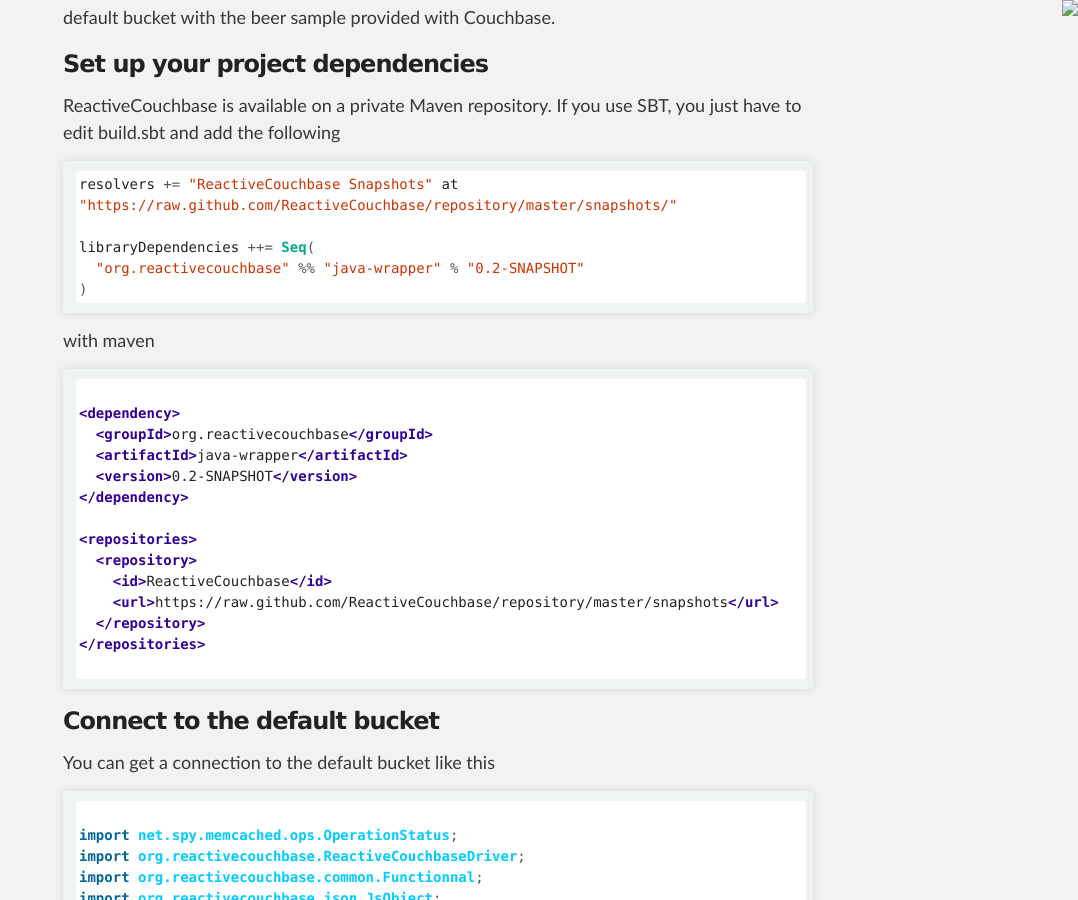
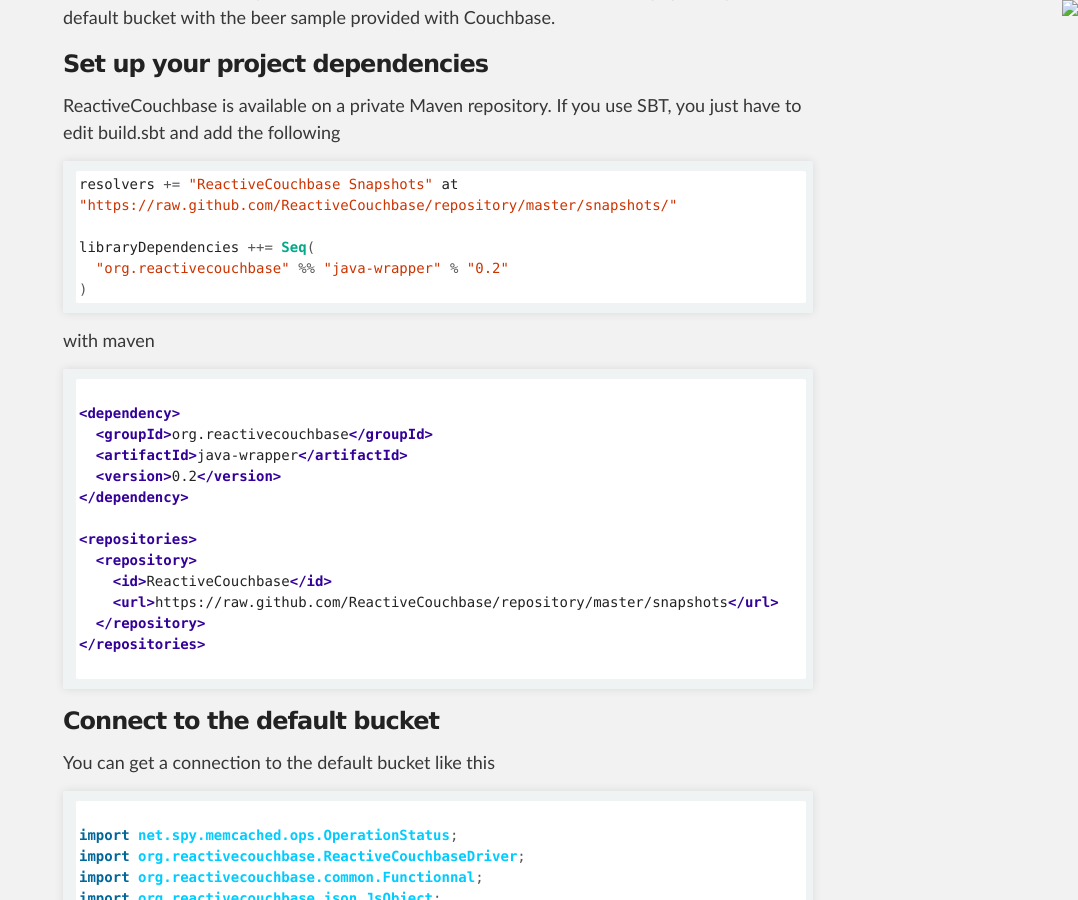
Before and after one commit to hxtpoe/reactivecouchbase.github.io, a Jekyll site: the page built from java.md, in a window 1280 px wide and 900 px high, scrolled down 589 px. Shown: the whole window, without its empty margins (202-1280 px from the left). Built offline with Jekyll 4.4.1, drawn with Linux system fonts in a browser that asks for light colours; Markdown is read by kramdown in place of the engine named in the settings; comment, search, counter and statistics services are not loaded.

Commit message:
Release 0.2

````diff
--- a/java.md
+++ b/java.md
@@ -27,7 +27,7 @@
 resolvers += "ReactiveCouchbase Snapshots" at "https://raw.github.com/ReactiveCouchbase/repository/master/snapshots/"
 
 libraryDependencies ++= Seq(
-  "org.reactivecouchbase" %% "java-wrapper" % "0.2-SNAPSHOT"
+  "org.reactivecouchbase" %% "java-wrapper" % "0.2"
 )
 ```
 
@@ -38,7 +38,7 @@
 <dependency>
   <groupId>org.reactivecouchbase</groupId>
   <artifactId>java-wrapper</artifactId>
-  <version>0.2-SNAPSHOT</version>
+  <version>0.2</version>
 </dependency>
 
 <repositories>
````
Also changed, not shown: index.md (+1 -1 lines).
